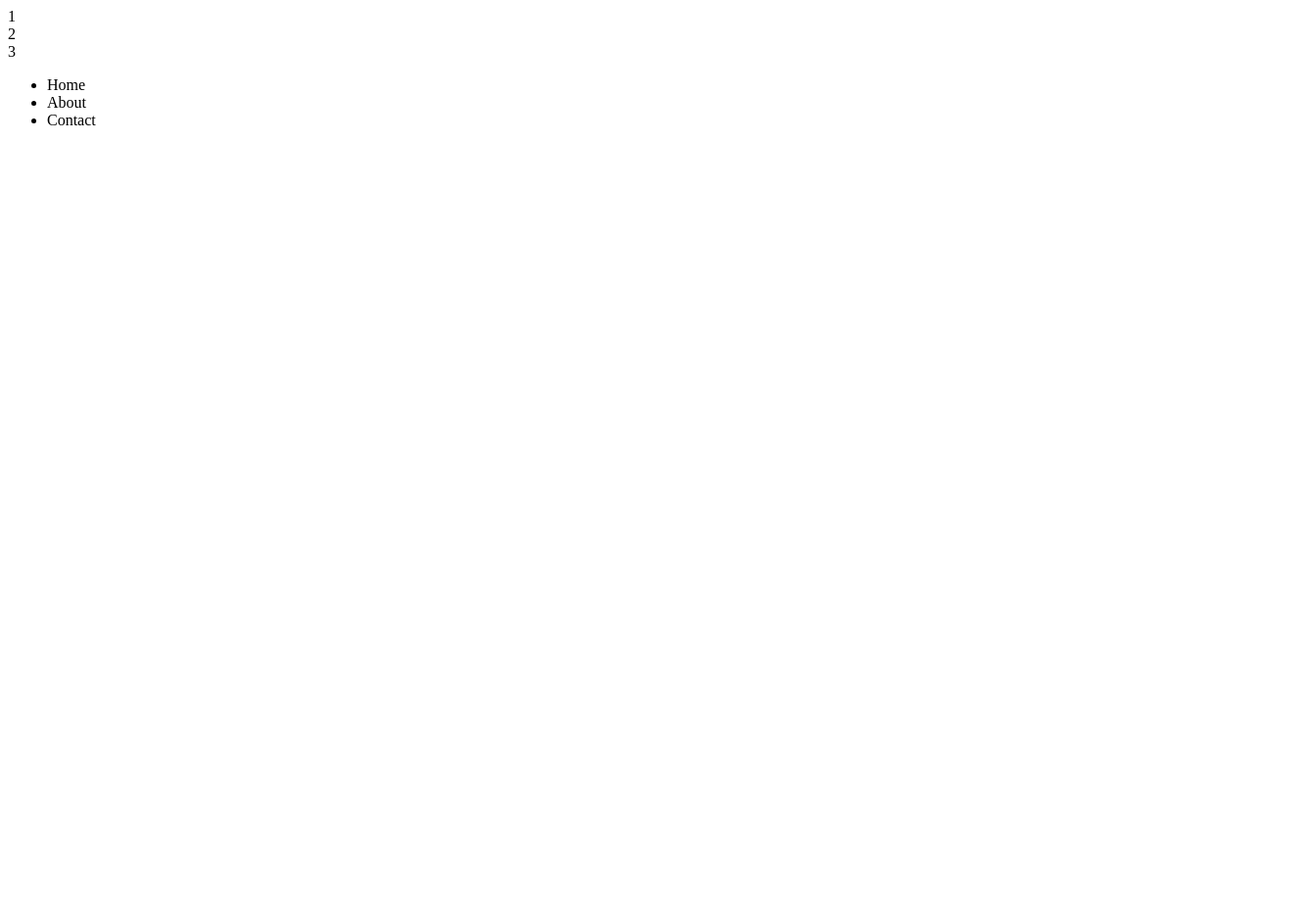
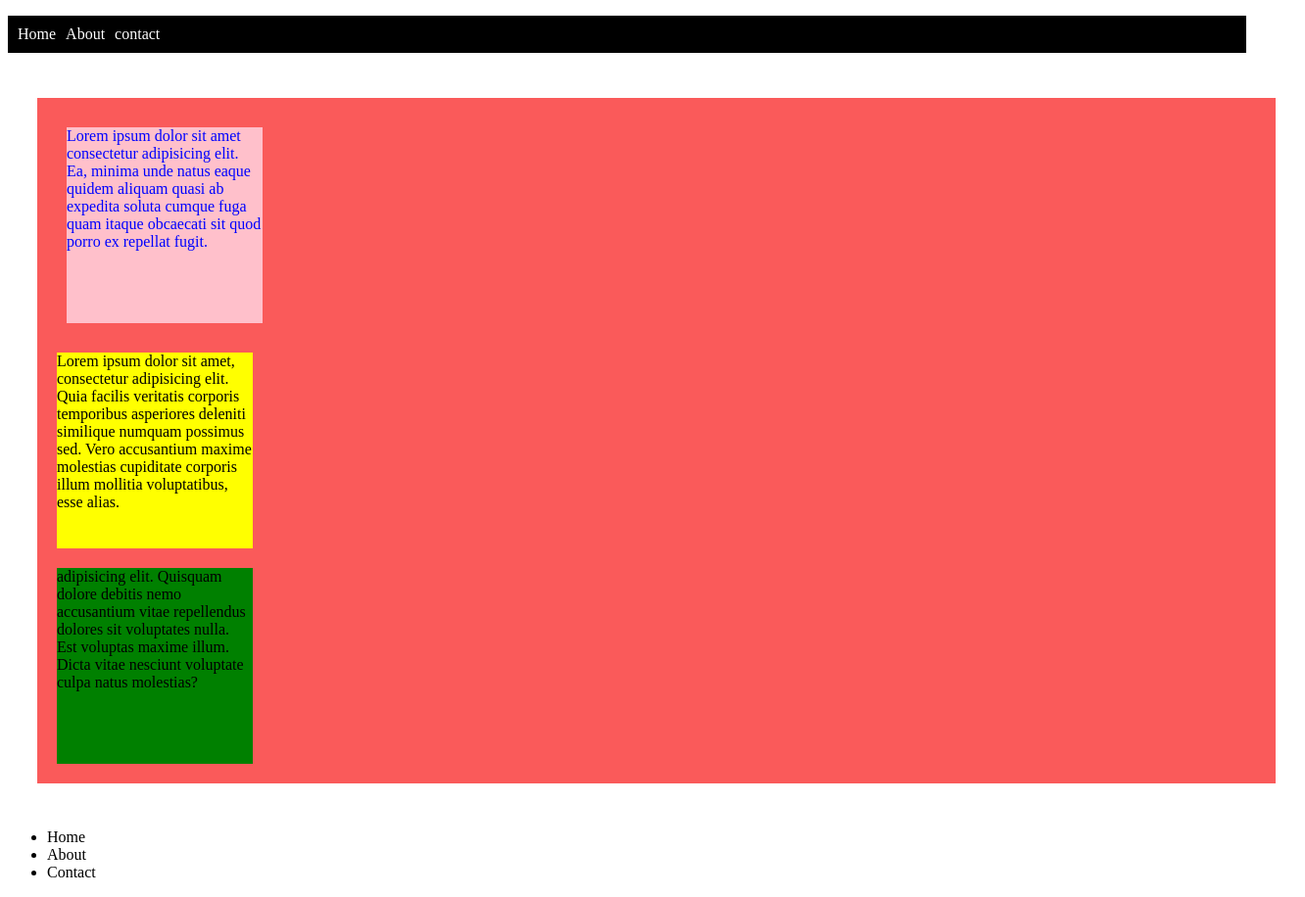
Before and after one commit to Afrozllm/xyz, a plain HTML site: page Day2/project.html in a window 1280 px wide. Shown: the whole page at 98% size, 1332 px wide, since content can reach past the window. Before the commit the page ends 800 px from the top, so only its background shows below. Drawn offline with Linux system fonts and the light colour scheme.

Commit message:
first commit

```diff
--- a/Day2/display.css
+++ b/Day2/display.css
@@ -44,3 +44,48 @@
     background-color: yellow;
 visibility: hidden;
   } */
+   /* projects css-styles */
+   .header{
+    background-color: black;
+    color: white;
+    width: 100%;
+    height: 50%;
+
+   }
+   .unlist{
+    display: flex;
+    gap: 10px;
+    padding: 10px;
+    list-style-type: none
+   }
+   #content{
+    background-color: rgb(250, 90, 90);
+    width: 100%;
+    height: 100%;
+    margin: 30px;
+    display: inline-block;
+    /* display: flex */
+
+   }
+   .box1{
+    background-color: pink;
+    width: 200px;
+    height: 200px;
+    margin: 30px;
+   }
+   .box2{
+
+    width: 200px;
+    margin: 20px;
+    height: 200px;
+    background-color: yellow;
+   }
+
+    .box3{
+      margin: 3px;
+      width: 200px;
+      height: 200px;
+      background-color: green;
+      margin: 20px;
+
+ }
--- a/Day2/project.html
+++ b/Day2/project.html
@@ -7,14 +7,28 @@
     <link rel="stylesheet" href="/Day2/display.css">
 </head>
 <body>
-    <header></header>
+    <header class="header">
+        <nav class="navbar">
+            <ul class="unlist">
+                <li>Home</li>
+                <li>About</li>
+                <li>contact</li>
+            </ul>
+        </nav>
+    </header>
     <div id="content">
-        <div>1</div>
-        <div>2</div>
-        <div>3</div>
+        <div class="box1">Lorem ipsum dolor sit amet consectetur adipisicing elit. Ea, minima unde natus eaque quidem aliquam quasi ab expedita soluta cumque fuga quam itaque obcaecati sit quod porro ex repellat fugit.
+
+        </div>
+        <div class="box2">Lorem ipsum dolor sit amet, consectetur adipisicing elit. Quia facilis veritatis corporis temporibus asperiores deleniti similique numquam possimus sed. Vero accusantium maxime molestias cupiditate corporis illum mollitia voluptatibus, esse alias.
+
+        </div>
+        <div class="box3"> adipisicing elit. Quisquam dolore debitis nemo accusantium vitae repellendus dolores sit voluptates nulla. Est voluptas maxime illum. Dicta vitae nesciunt voluptate culpa natus molestias?
+
+        </div>
     </div>
-    <footer>
-        <ul>
+    <footer class="ft">
+        <ul class="ulist">
             <li>Home</li>
             <li>About</li>
             <li>Contact</li>
```
